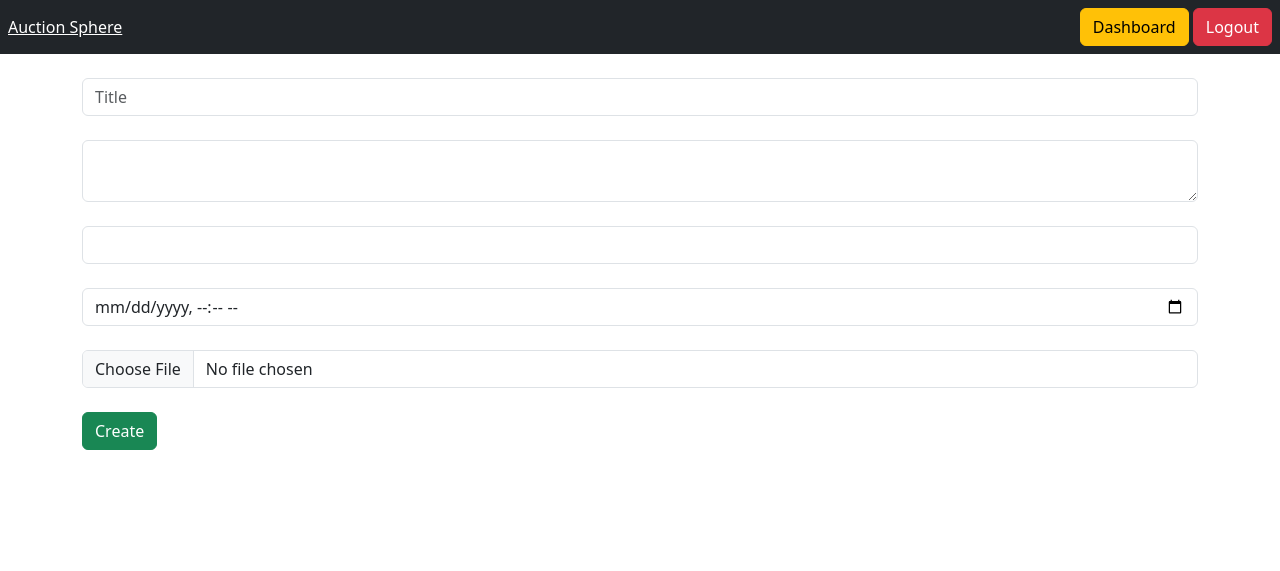
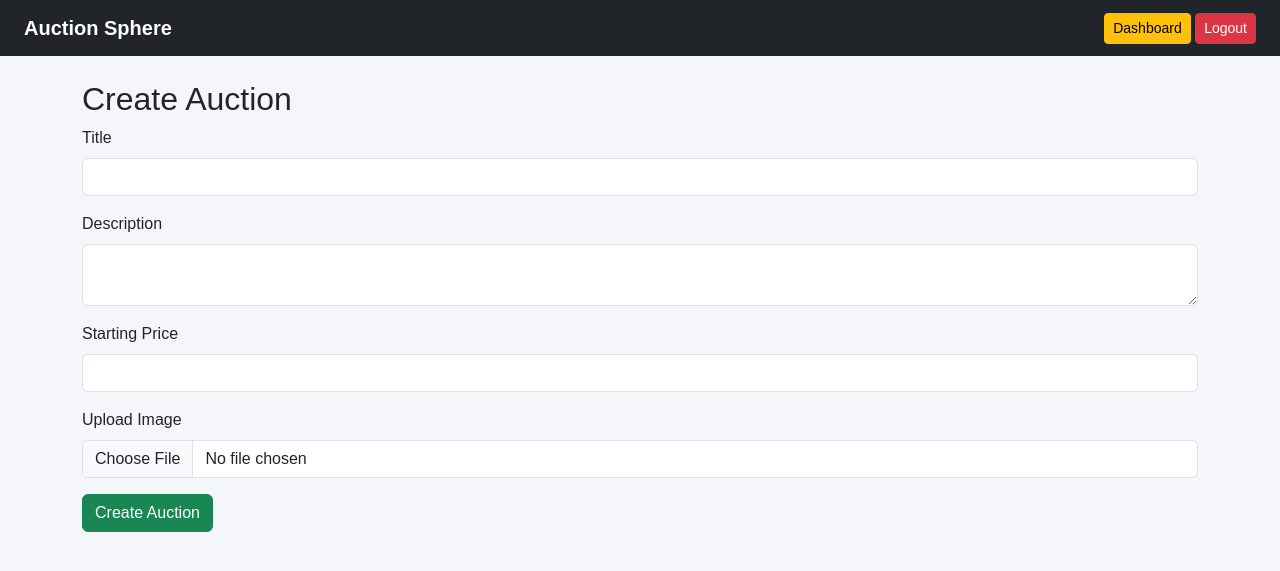
Before and after one commit to rakeshmedaram/auction-sphere, a Flask app: page /create in a window 1280 px wide. Shown: the top 571 px of the page. Run offline with Flask 3, Linux system fonts and the light colour scheme; the visitor is signed in with stand-in values (Sample User, id 1).

Commit message:
improved UI using bootstrap

```diff
--- a/static/style.css
+++ b/static/style.css
@@ -1,7 +1,8 @@
-body {
-    background-color: #f4f4f4;
+body{
+    font-family: Arial;
 }
 
-.card {
-    box-shadow: 0px 0px 5px gray;
+.card img{
+    height:200px;
+    object-fit:cover;
 }
--- a/templates/base.html
+++ b/templates/base.html
@@ -1,24 +1,44 @@
 <!DOCTYPE html>
-<html>
+<html lang="en">
 <head>
     <title>Auction Sphere</title>
+    <meta name="viewport" content="width=device-width, initial-scale=1">
+
+    <!-- Bootstrap -->
     <link href="https://cdn.jsdelivr.net/npm/bootstrap@5.3.2/dist/css/bootstrap.min.css" rel="stylesheet">
+
+    <link rel="stylesheet" href="{{ url_for('static', filename='style.css') }}">
 </head>
-<body>
-<nav class="navbar bg-dark p-2">
-<a class="text-white" href="/">Auction Sphere</a>
+
+<body style="background:#f4f6f9;">
+
+<nav class="navbar navbar-dark bg-dark px-4">
+    <a class="navbar-brand text-white fw-bold" href="/">Auction Sphere</a>
+
     <div>
         {% if current_user.is_authenticated %}
-<a href="/dashboard" class="btn btn-warning">Dashboard</a>
-<a href="/logout" class="btn btn-danger">Logout</a>
+            <a href="/dashboard" class="btn btn-warning btn-sm">Dashboard</a>
+            <a href="/logout" class="btn btn-danger btn-sm">Logout</a>
         {% else %}
-<a href="/login" class="btn btn-success">Login</a>
-<a href="/register" class="btn btn-primary">Register</a>
+            <a href="/login" class="btn btn-success btn-sm">Login</a>
+            <a href="/register" class="btn btn-primary btn-sm">Register</a>
         {% endif %}
     </div>
 </nav>
+
 <div class="container mt-4">
+
+{% with messages = get_flashed_messages() %}
+{% if messages %}
+<div class="alert alert-info">
+    {{ messages[0] }}
+</div>
+{% endif %}
+{% endwith %}
+
 {% block content %}{% endblock %}
+
 </div>
+
 </body>
 </html>
--- a/templates/create_auction.html
+++ b/templates/create_auction.html
@@ -1,11 +1,33 @@
-{% extends 'base.html' %}
+{% extends "base.html" %}
+
 {% block content %}
+
+<h2>Create Auction</h2>
+
 <form method="POST" enctype="multipart/form-data">
-<input name="title" class="form-control" placeholder="Title" required><br>
-<textarea name="description" class="form-control"></textarea><br>
-<input name="base_price" type="number" class="form-control"><br>
-<input name="end_time" type="datetime-local" class="form-control"><br>
-<input type="file" name="image" class="form-control" required><br>
-<button class="btn btn-success">Create</button>
+
+<div class="mb-3">
+<label class="form-label">Title</label>
+<input type="text" name="title" class="form-control" required>
+</div>
+
+<div class="mb-3">
+<label class="form-label">Description</label>
+<textarea name="description" class="form-control"></textarea>
+</div>
+
+<div class="mb-3">
+<label class="form-label">Starting Price</label>
+<input type="number" name="starting_price" class="form-control">
+</div>
+
+<div class="mb-3">
+<label class="form-label">Upload Image</label>
+<input type="file" name="image" class="form-control">
+</div>
+
+<button class="btn btn-success">Create Auction</button>
+
 </form>
+
 {% endblock %}
```
Also changed, not shown: templates/dashboard.html (+38 -7 lines), templates/login.html (+25 -5 lines), templates/register.html (+25 -6 lines), 1 other file. Lines whose indentation alone changed are shown as unchanged.
